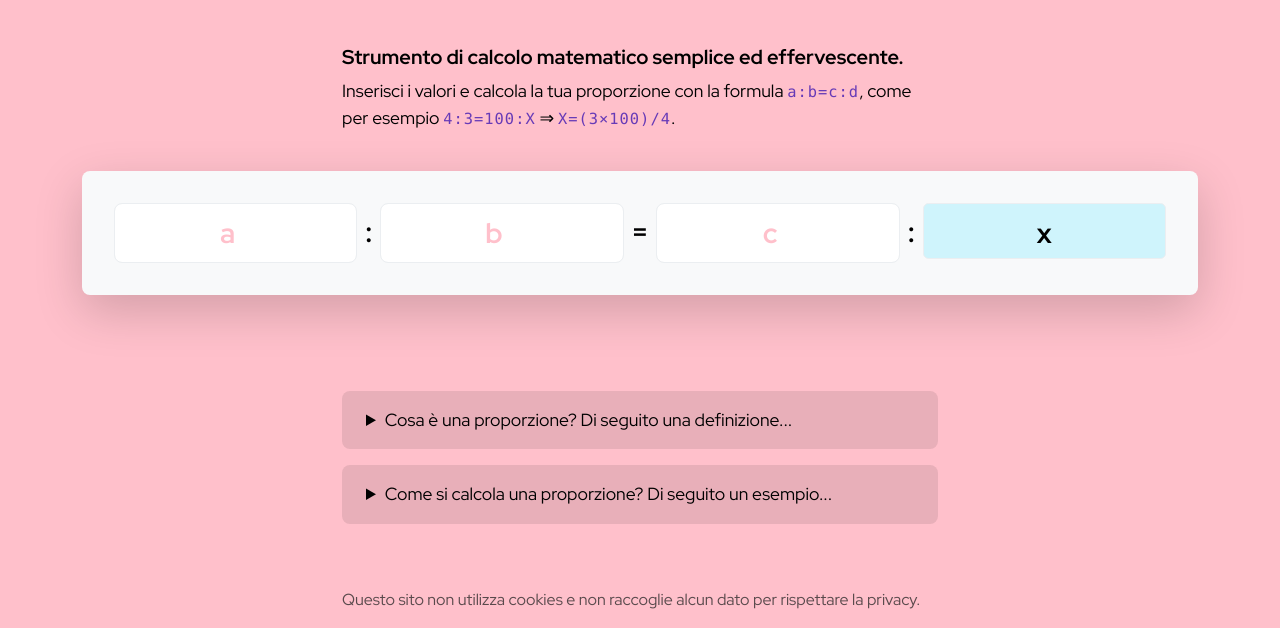
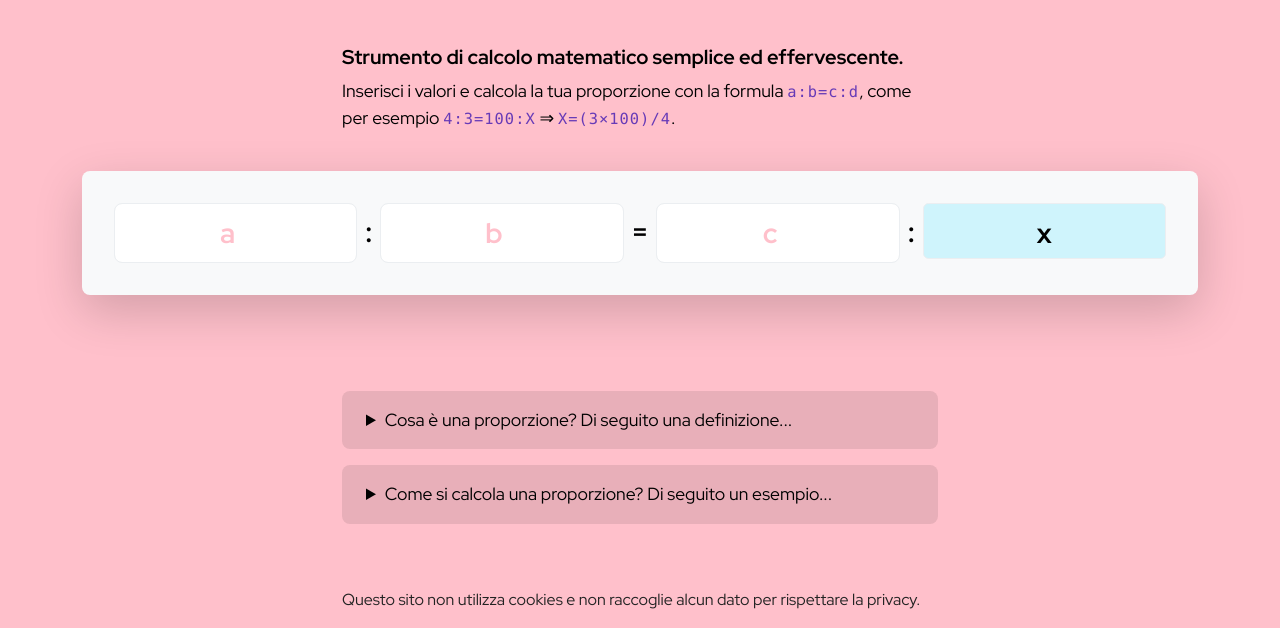
Before and after one commit to Calcola-Proporzione/calcola-proporzione.github.io, a plain HTML site: page index.html in a window 1280 px wide. Shown: the part 256-884 px from the top of the page. Drawn offline with Linux system fonts and the light colour scheme.

Commit message:
Remove text-opacity-75 from privacy notice
The 'text-opacity-75' class was removed from the privacy notice paragraph to display the text with full opacity.

```diff
--- a/index.html
+++ b/index.html
@@ -128,7 +128,7 @@
     </div>
   </div>
   <div class="container-sm my-3 woila woila-3">
-    <p class="text-primary text-opacity-75 fs-6">Questo sito non utilizza cookies e non raccoglie alcun dato per rispettare la privacy.</p>
+    <p class="text-primary fs-6">Questo sito non utilizza cookies e non raccoglie alcun dato per rispettare la privacy.</p>
   </div>
   <script defer src="/js/confetti.min.js?v=1.0" ></script>
   <script defer src="/js/calcolo.js?v=1.0"></script>
```
